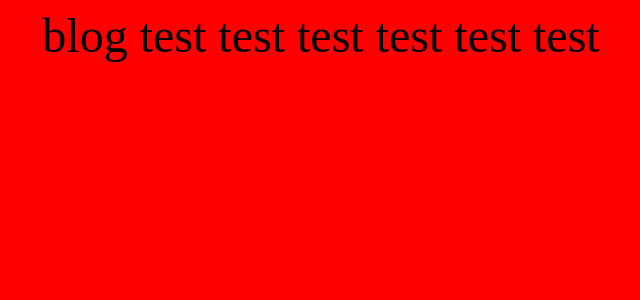
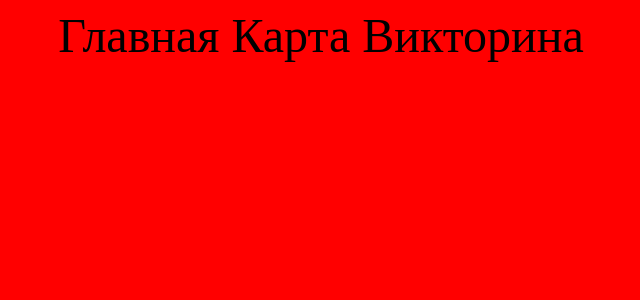
Before and after one commit to LATURO/CANADA_JAVA, a PHP site: page /menu.html in a window 1280 px wide. Shown: the top 300 px of the page, without its empty margins (319-959 px from the left). Run offline with PHP 8.4, Linux system fonts and the light colour scheme.

Commit message:
2.0
map start working

```diff
--- a/menu.html
+++ b/menu.html
@@ -1,13 +1,10 @@
+<meta charset="utf-8">
 <link rel="stylesheet" type="text/css" href="style.css">
 <body bgcolor="red">
 <div align="center"><font size="10px">
-<a href="#" class="menu">blog</a>
-<a href="#" class="menu">test</a>
-<a href="#" class="menu">test</a>
-<a href="#" class="menu">test</a>
-<a href="#" class="menu">test</a>
-<a href="#" class="menu">test</a>
-<a href="#" class="menu">test</a>
+<a href="index.html" class="menu" target="parent">Главная</a>
+<a href="map.html" class="menu" target="parent">Карта</a>
+<a href="#" class="menu" target="parent">Викторина</a>
 </font>
 </div>
 </body>
--- a/style.css
+++ b/style.css
@@ -1,10 +1,16 @@
 iframe{
-	border: 0px;
+	border: 1;
 }
-a.menu{
+a{
 	color:black;
 	text-decoration: none;
+}
+a:hover {
+	color:red;
+	text-decoration: none;
+	background-color: black;
 }
 .bar{
 	background-color:red;
 }
+<iframe src="menu.html" width="100%" height="70px"></iframe>
```
Also changed, not shown: index.html (+9 -1 lines), map.html (added, +12 -0 lines), mapapi.html (added, +34 -0 lines), 1 other file.
